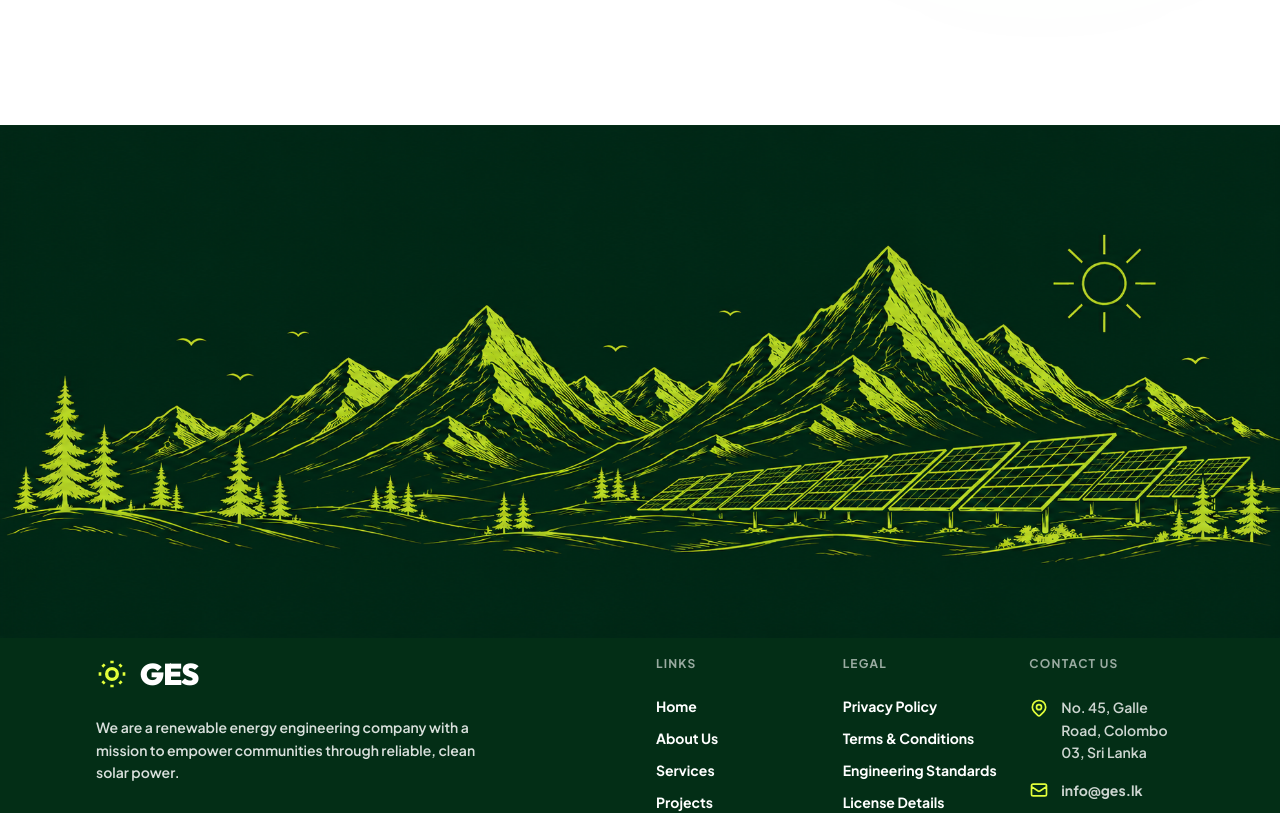
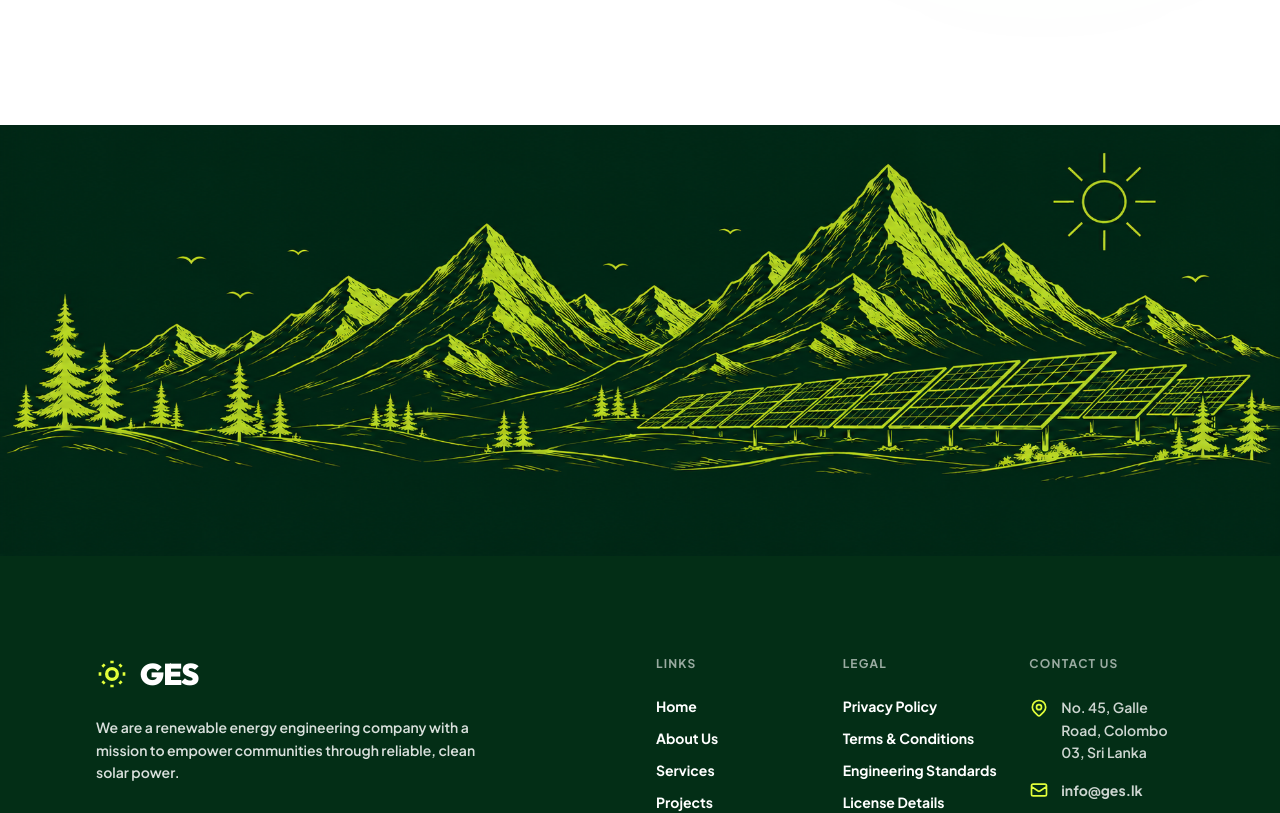
Before and after one commit to mss879/ges.lk, a Next.js app: page / in a window 1280 px wide. Shown: the part 3100-3913 px from the top of the page. Built offline with nearby package versions, Linux system fonts and the light colour scheme.

Commit message:
feat: increase footer background top crop to center -30%

```diff
--- a/src/app/page.tsx
+++ b/src/app/page.tsx
@@ -1506,7 +1506,7 @@ export default function Home() {
         style={{
           backgroundImage: 'url("/footer-1.png")',
           backgroundSize: '100% auto',
-          backgroundPosition: 'top center',
+          backgroundPosition: 'center -30%',
           backgroundRepeat: 'no-repeat',
           backgroundColor: '#032e16'
         }}
```
